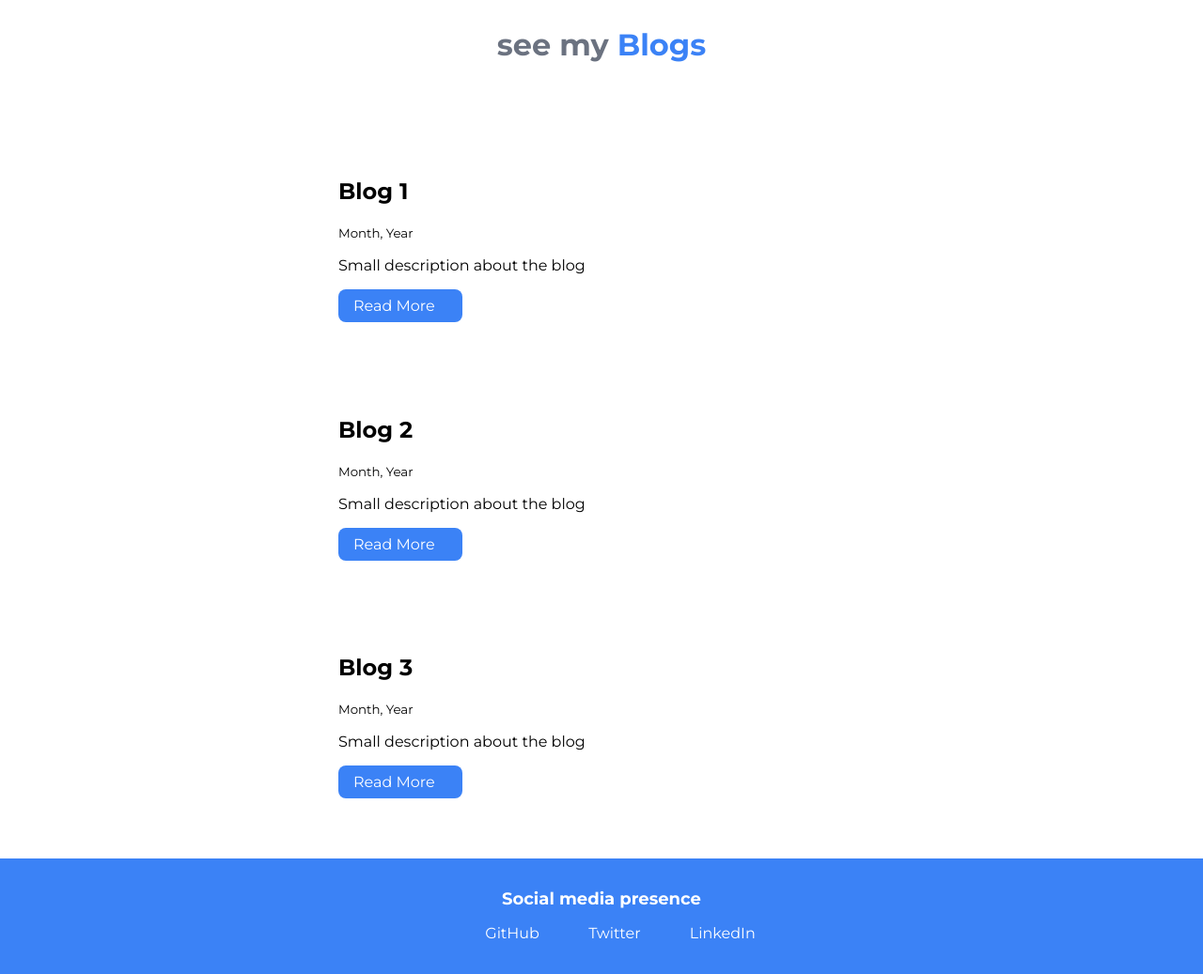
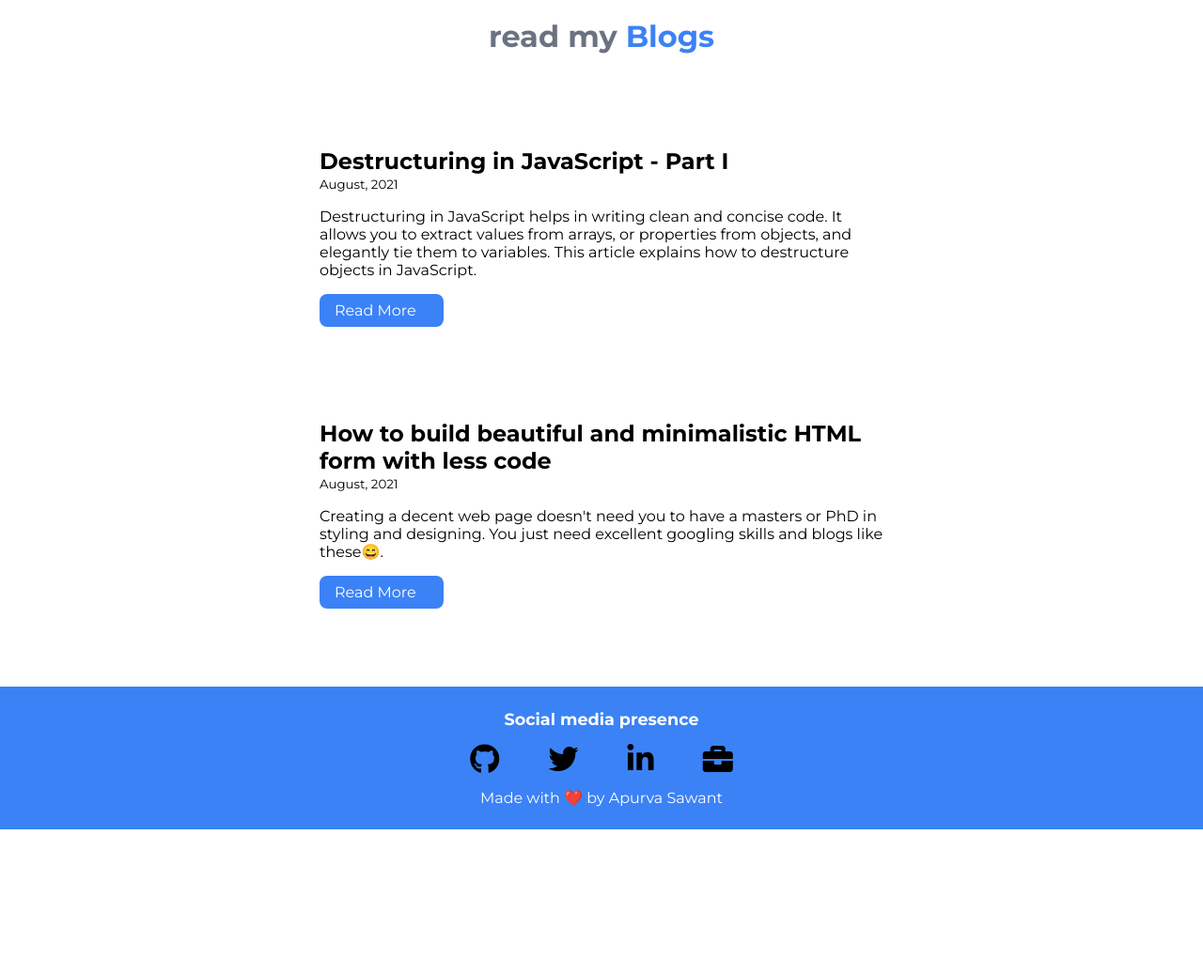
Before and after one commit to ApurvaSawant/ApurvaSawant, a plain HTML site: page blogs.html in a window 1280 px wide. Shown: the part 143-1180 px from the top of the page at 94% size. After the commit the page ends 1026 px from the top, so only its background shows below. Drawn offline with Linux system fonts and the light colour scheme.

Commit message:
Update: projects and blogs

```diff
--- a/blogs.html
+++ b/blogs.html
@@ -6,6 +6,7 @@
     <meta name="viewport" content="width=device-width, initial-scale=1.0">
     <title>Blogs | ApurvaSawant</title>
     <link href="styles.css" rel="stylesheet"/>
+    <link rel="stylesheet" href="https://cdnjs.cloudflare.com/ajax/libs/font-awesome/5.15.1/css/all.min.css"/>
 </head>
 <body>
     <nav class="navigation">
@@ -24,51 +25,53 @@
     </nav>
 
     <header class="hero">
-        <h1 class="hero-heading">see my <span class="heading-inverted">Blogs</span></h1>
+        <h1 class="hero-heading">read my <span class="heading-inverted">Blogs</span></h1>
     </header>
 
     <ul class="list-non-bullet">
         <li>
             <article class="showcase-list container-center container-fluid">
-                <h1>Blog 1</h1>
-                <small>Month, Year</small>
-                <p>Small description about the blog</p>
-                <a class="link link-primary" href="/blog1.html">Read More</a>
+                <h1>Destructuring in JavaScript - Part I</h1>
+                <small>August, 2021</small>
+                <p>Destructuring in JavaScript helps in writing clean and concise code. It allows you to extract values from arrays, or properties from objects, and elegantly tie them to variables. This article explains how to destructure objects in JavaScript.</p>
+                <a class="link link-primary" href="https://apurvasawant11.hashnode.dev/destructuring-in-javascript-part-i" target="_blank">Read More</a>
             </article>
         </li>
+
         <li>
             <article class="showcase-list container-center container-fluid">
-                <h1>Blog 2</h1>
-                <small>Month, Year</small>
-                <p>Small description about the blog</p>
-                <a class="link link-primary" href="/blog1.html">Read More</a>
-            </article>
-        </li>
-        <li>
-            <article class="showcase-list container-center container-fluid">
-                <h1>Blog 3</h1>
-                <small>Month, Year</small>
-                <p>Small description about the blog</p>
-                <a class="link link-primary" href="/blog1.html">Read More</a>
+                <h1>How to build beautiful and minimalistic HTML form with less code</h1>
+                <small>August, 2021</small>
+                <p>Creating a decent web page doesn't need you to have a masters or PhD in styling and designing. You just need excellent googling skills and blogs like these😄.</p>
+                <a class="link link-primary" href="https://apurvasawant11.hashnode.dev/how-to-build-beautiful-and-minimalistic-html-form-with-less-code" target="_blank">Read More</a>
             </article>
         </li>
     </ul>
 
     <footer class="footer">
         <div class="footer-header">Social media presence</div>
-        <ul class="social-links list-non-bullet">
-            <li class="list-item-inline">
-                <a class="link" href="https://github.com/ApurvaSawant11">GitHub</a>
-            </li>
-            <li class="list-item-inline">
-                <a class="link" href="https://twitter.com/ApurvaSawant11">Twitter</a>
-            </li>
-            <li class="list-item-inline">
-                <a class="link" href="https://www.linkedin.com/in/ApurvaSawant11/">LinkedIn</a>
-            </li>
+        <ul>
+        <li class="footerLink">
+            <a href="https://github.com/ApurvaSawant11" target="_blank"><i class="fab fa-github fa-2x" aria-hidden="true"></i></a>
+          </li>
+
+          <li class="footerLink">
+            <a href="https://twitter.com/ApurvaSawant11" target="_blank"><i class="fab fa-twitter fa-2x"></i></a>
+          </li>
+
+          <li class="footerLink">
+            <a href="https://www.linkedin.com/in/apurvasawant11" target="_blank"><i class="fab fa-linkedin-in fa-2x"></i></a>
+          </li>
+
+          <li class="footerLink">
+            <a href="https://apurvasawant11.netlify.app/" target="_blank"><i class="fas fa-briefcase fa-2x"></i></a>
+          </li>
         </ul>
 
+        <p>Made with ❤️ by Apurva Sawant</p>
     </footer>
+
+
 
 </body>
 </html>
--- a/styles.css
+++ b/styles.css
@@ -1,15 +1,14 @@
-/* Selectors
-id - #
-class - .
-tag - tagname{}
- */
-
- @import url('https://fonts.googleapis.com/css2?family=Montserrat:wght@400;700&display=swap');
+@import url('https://fonts.googleapis.com/css2?family=Montserrat:wght@400;700&display=swap');
 
  :root {
      --primary-color:#3B82F6;
      --dark-gray:#6B7280;
      --off-white:#F3F4F6;
+ }
+
+ *{
+     margin: 0;
+     padding: 0;
  }
 
  body{
@@ -20,8 +19,6 @@ tag - tagname{}
  hr{
      margin:2rem 0rem;
  }
-
-
 
 .container-fluid{
     padding: 0rem 1rem;
@@ -77,27 +74,23 @@ tag - tagname{}
 
 }
 
-
- /* Select multiple tags in HTML
- 1. select on tag
- 2. press ctrl+D for remaining
- 3. move with arrow keys, make the changes and save*/
-
 /* navigation */
 
  .navigation{
      background-color:var(--primary-color);
-     color:white;
+     color:black;
      padding: 1rem;
  }
 
 
  .navigation .link{
      color:white;
+     font-size: 1.1em;
  }
 
  .navigation .nav-brand{
      font-weight: bold;
+     font-size: 1.5em;
  }
 
 .navigation .nav-pills{
@@ -109,6 +102,9 @@ tag - tagname{}
 }
 
 /* header */
+header{
+    text-align: center;
+}
 
 .hero{
     padding:2rem;
@@ -149,23 +145,31 @@ tag - tagname{}
 
 .footer{
     background-color: var(--primary-color);
-
     text-align: center;
     color: white;
-    padding-top: 2rem;
-    padding-bottom: 2rem;
+    padding: 1.5em;
 
 }
 
-.footer .link{
-    color: white;
+.footer .footer-header{
+    font-size: 1.1em;
+    font-weight: bold;
 }
 
-.footer ul{
-    padding-inline-start: 40px;
+ul{
+    padding: 1em;
 }
 
-.footer .footer-header{
-    font-size: large;
-    font-weight: bold;
+li {
+    display: inline;
+    padding: 0.5em 1.5em;
+    list-style: none;
 }
+
+i{
+    color: black;
+}
+
+article p{
+    margin: 1em auto;
+}
```
Also changed, not shown: blog1.html (deleted, +0 -66 lines), index.html (+22 -13 lines), projects.html (+80 -21 lines), blog.css (deleted).
